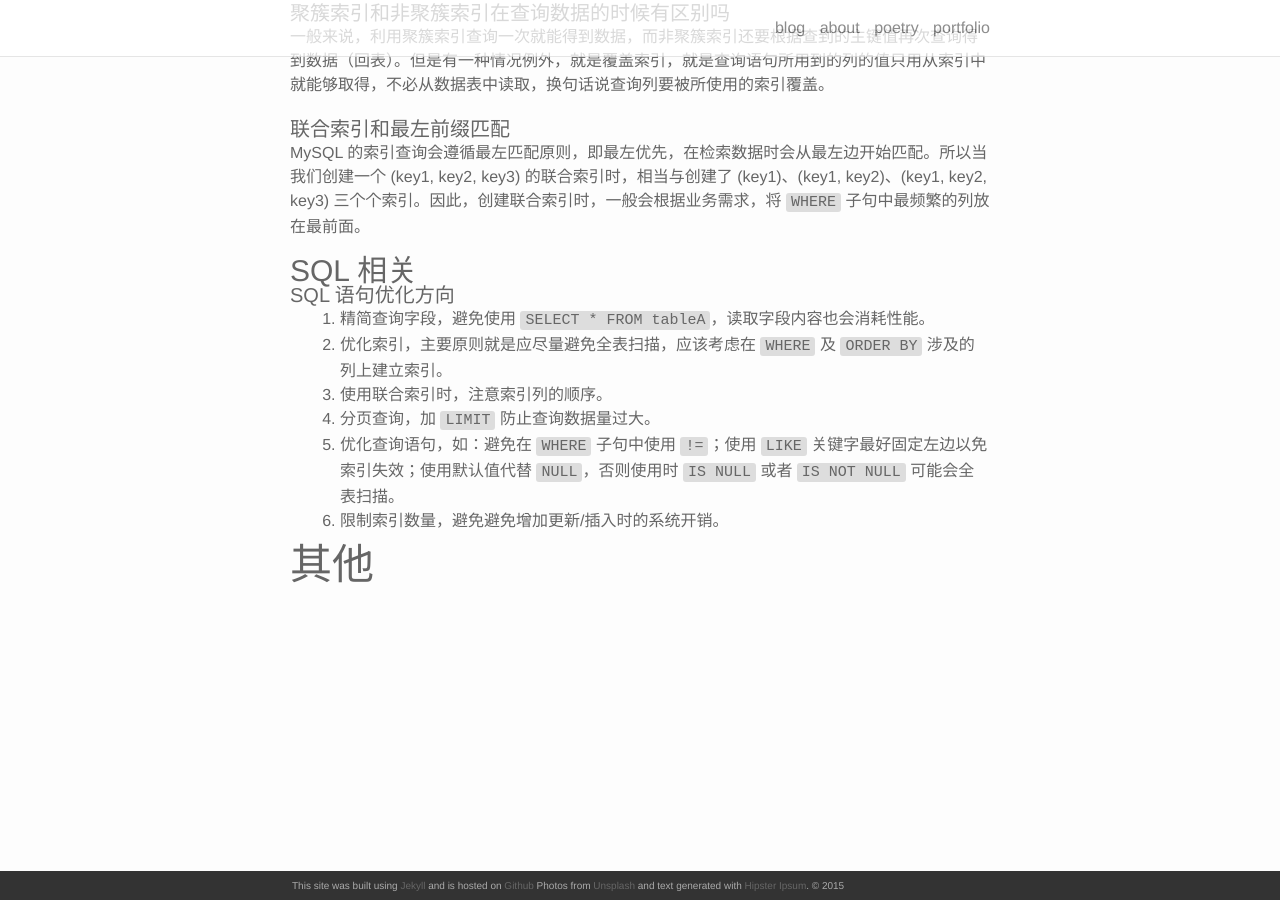
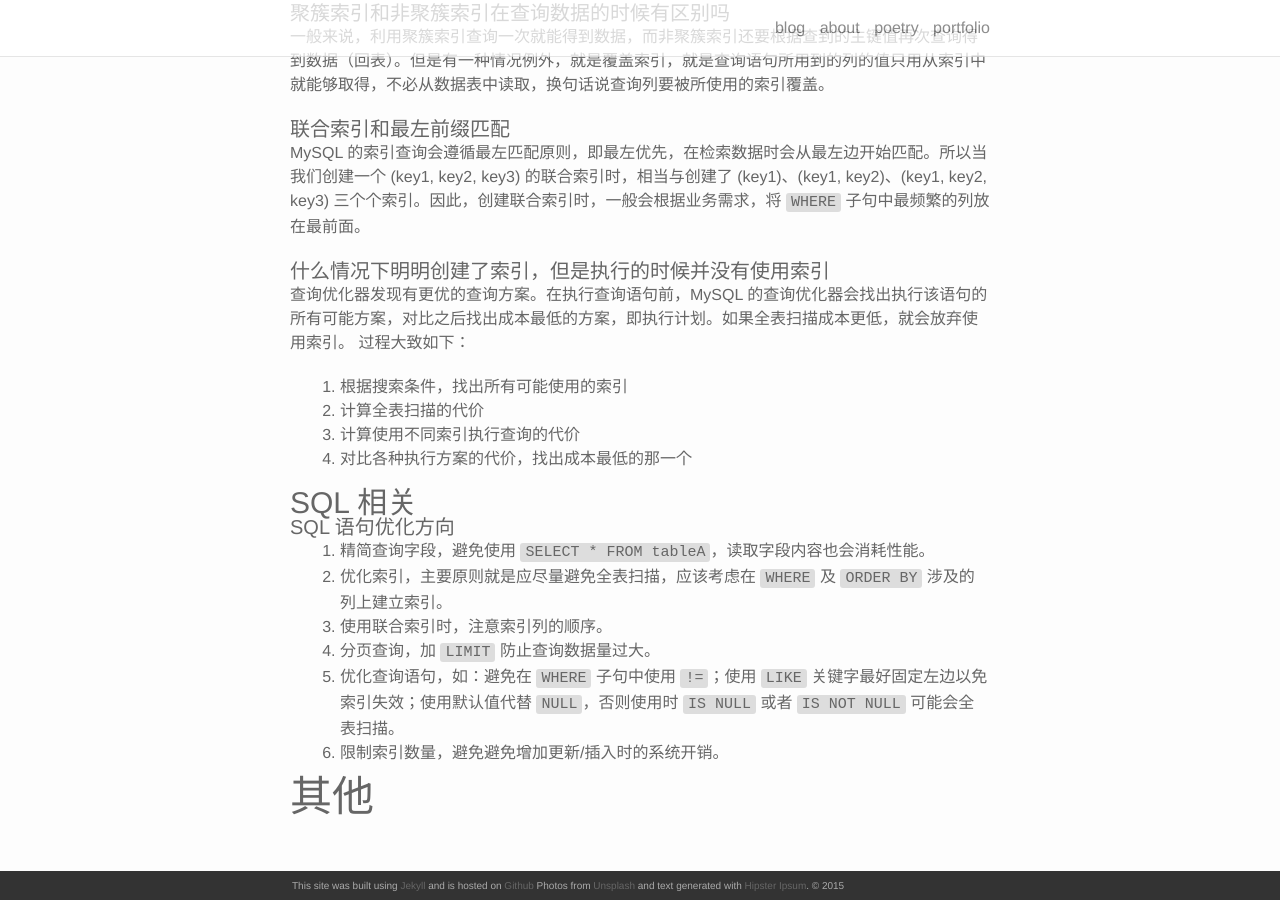
Before and after one commit to akmissxt/blog, a Jekyll site: the page built from _posts/2021-04-05-面试复习.markdown, in a window 1280 px wide and 900 px high, scrolled down 7154 px. Built offline with Jekyll 4.4.1, drawn with Linux system fonts in a browser that asks for light colours; nearby versions of some CDN libraries; our own code applies the rules of GitHub Pages for plain Markdown files.

Commit message:
update(面试复习): 创建了索引但是没有生效的原因

```diff
--- a/_posts/2021-04-05-面试复习.markdown
+++ b/_posts/2021-04-05-面试复习.markdown
@@ -263,6 +263,15 @@ InnoDb 的 B+ Tree 叶子节点存的可能是整行数据或者主键的值。
 #### 联合索引和最左前缀匹配
 MySQL 的索引查询会遵循最左匹配原则，即最左优先，在检索数据时会从最左边开始匹配。所以当我们创建一个 (key1, key2, key3) 的联合索引时，相当与创建了 (key1)、(key1, key2)、(key1, key2, key3) 三个个索引。因此，创建联合索引时，一般会根据业务需求，将 `WHERE` 子句中最频繁的列放在最前面。
 
+#### 什么情况下明明创建了索引，但是执行的时候并没有使用索引
+查询优化器发现有更优的查询方案。在执行查询语句前，MySQL 的查询优化器会找出执行该语句的所有可能方案，对比之后找出成本最低的方案，即执行计划。如果全表扫描成本更低，就会放弃使用索引。
+过程大致如下：
+1. 根据搜索条件，找出所有可能使用的索引
+2. 计算全表扫描的代价
+3. 计算使用不同索引执行查询的代价
+4. 对比各种执行方案的代价，找出成本最低的那一个
+
+
 ### SQL 相关
 
 #### SQL 语句优化方向
```
